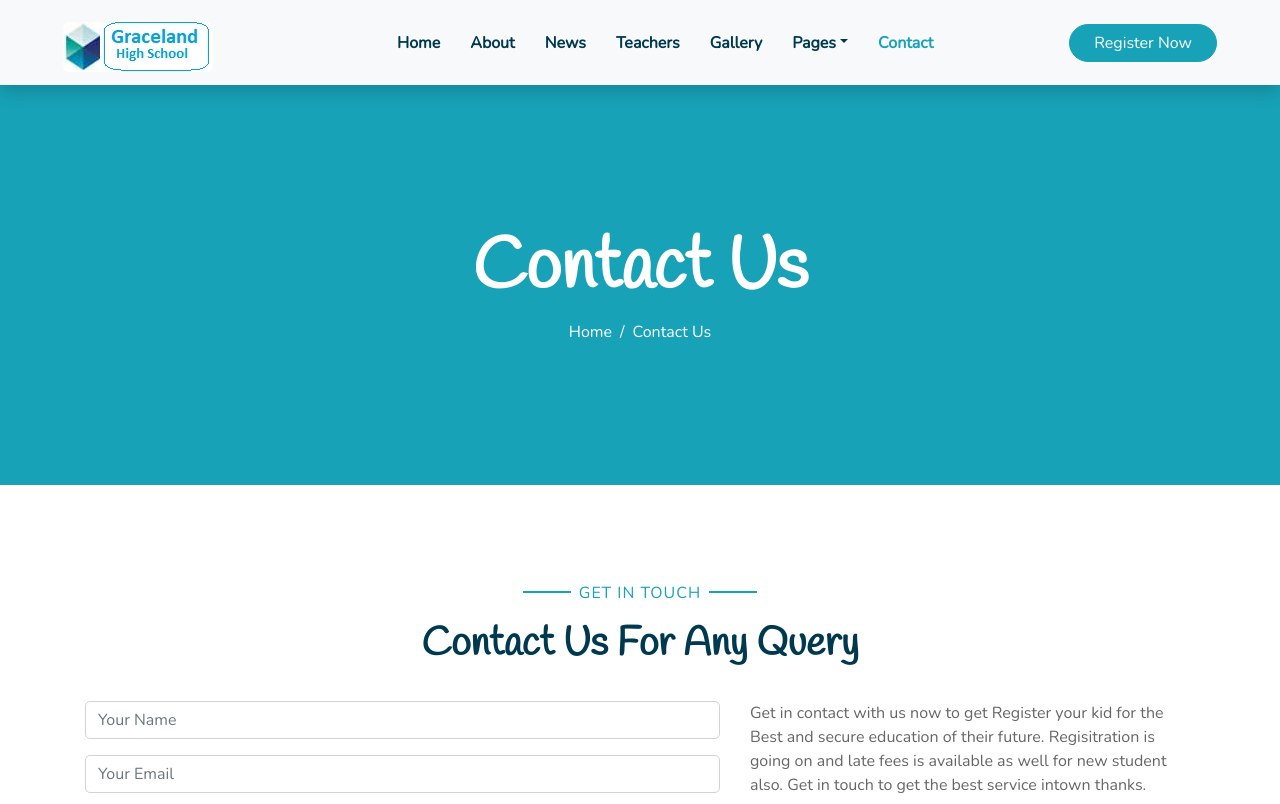
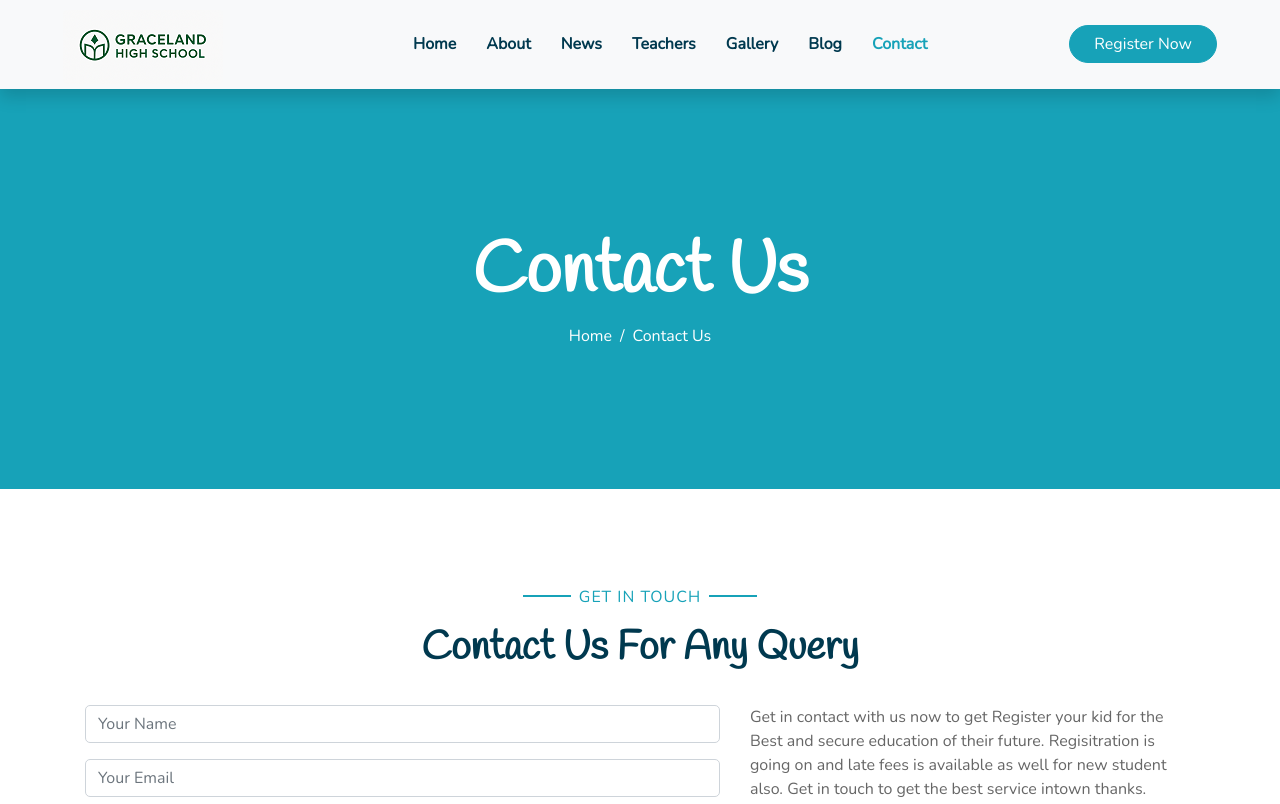
Before and after one commit to dennisproject001/schooldemo1, a plain HTML site: page contact.html in a window 1280 px wide. Shown: the top 804 px of the page. Drawn offline with nearby package versions, Linux system fonts and the light colour scheme.

Commit message:
Update contact.html

```diff
--- a/contact.html
+++ b/contact.html
@@ -44,7 +44,7 @@
           class="navbar-brand font-weight-bold text-secondary"
           style="font-size: 50px"
         >
-          <i class="flaticon-043-"> <img class="img-fluid rounded" src="img/vendor-2.jpg" alt="" /></i>
+         <i class="flaticon-043-"> <img class="img-fluid rounded" src="img/LOGO2.png" alt="" /></i>
         <button
           type="button"
           class="navbar-toggler"
@@ -63,17 +63,7 @@
             <a href="class.html" class="nav-item nav-link">News</a>
             <a href="team.html" class="nav-item nav-link">Teachers</a>
             <a href="gallery.html" class="nav-item nav-link">Gallery</a>
-            <div class="nav-item dropdown">
-              <a
-                href="#"
-                class="nav-link dropdown-toggle"
-                data-toggle="dropdown"
-                >Pages</a
-              >
-              <div class="dropdown-menu rounded-0 m-0">
-                <a href="blog.html" class="dropdown-item">Blog</a>
-              </div>
-            </div>
+            <a href="blog.html" class="nav-item nav-link">Blog</a>
             <a href="contact.html" class="nav-item nav-link active">Contact</a>
           </div>
           <a href="contact.html" class="btn btn-primary px-4">Register Now</a>
@@ -232,8 +222,7 @@
             class="navbar-brand font-weight-bold text-primary m-0 mb-4 p-0"
             style="font-size: 40px; line-height: 40px"
           >
-            <i class="flaticon-043-teddy-bear"></i>
-            <span class="text-white">Graceland</span>
+           <i class="flaticon-043-"> <img class="img-fluid rounded" src="img/LOGO2.png" alt="" /></i>
           </a>
           <p>
             The focus is on self-motivated and individual learning in a highly respectful,
```
